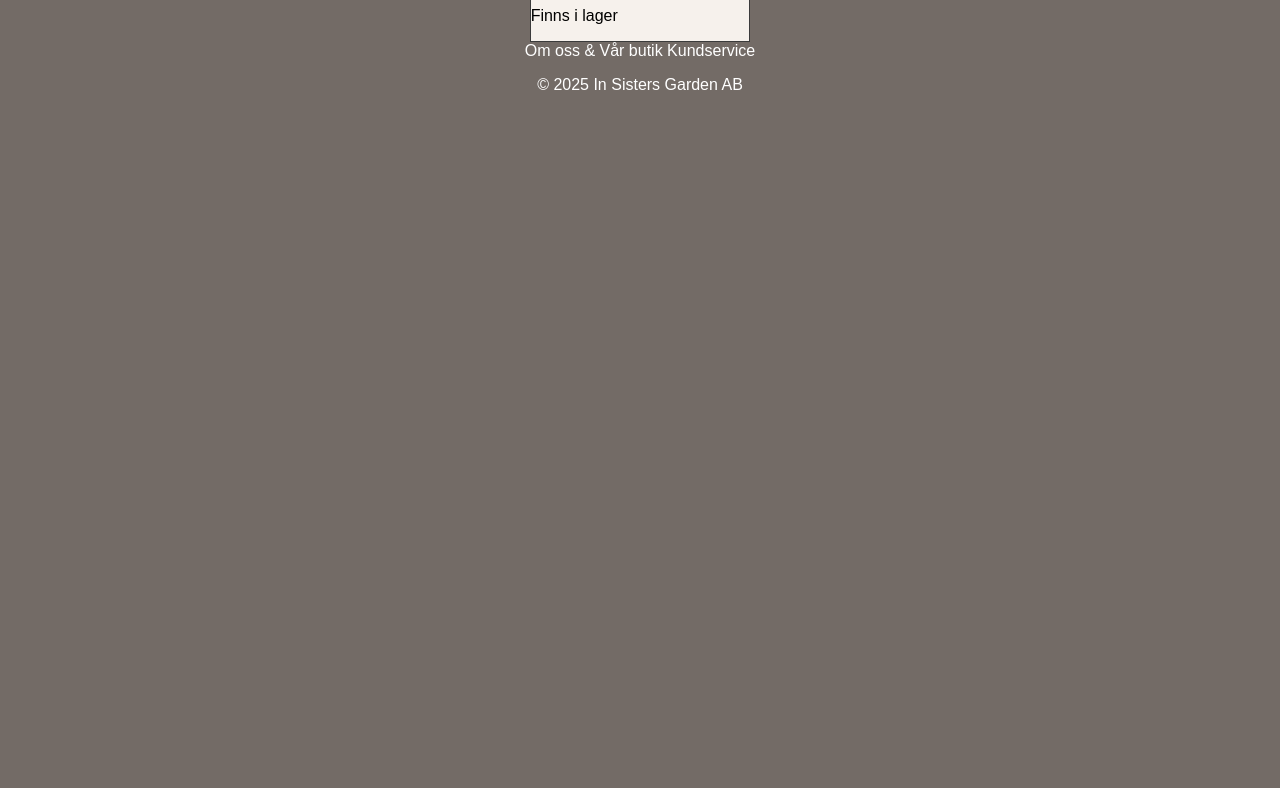
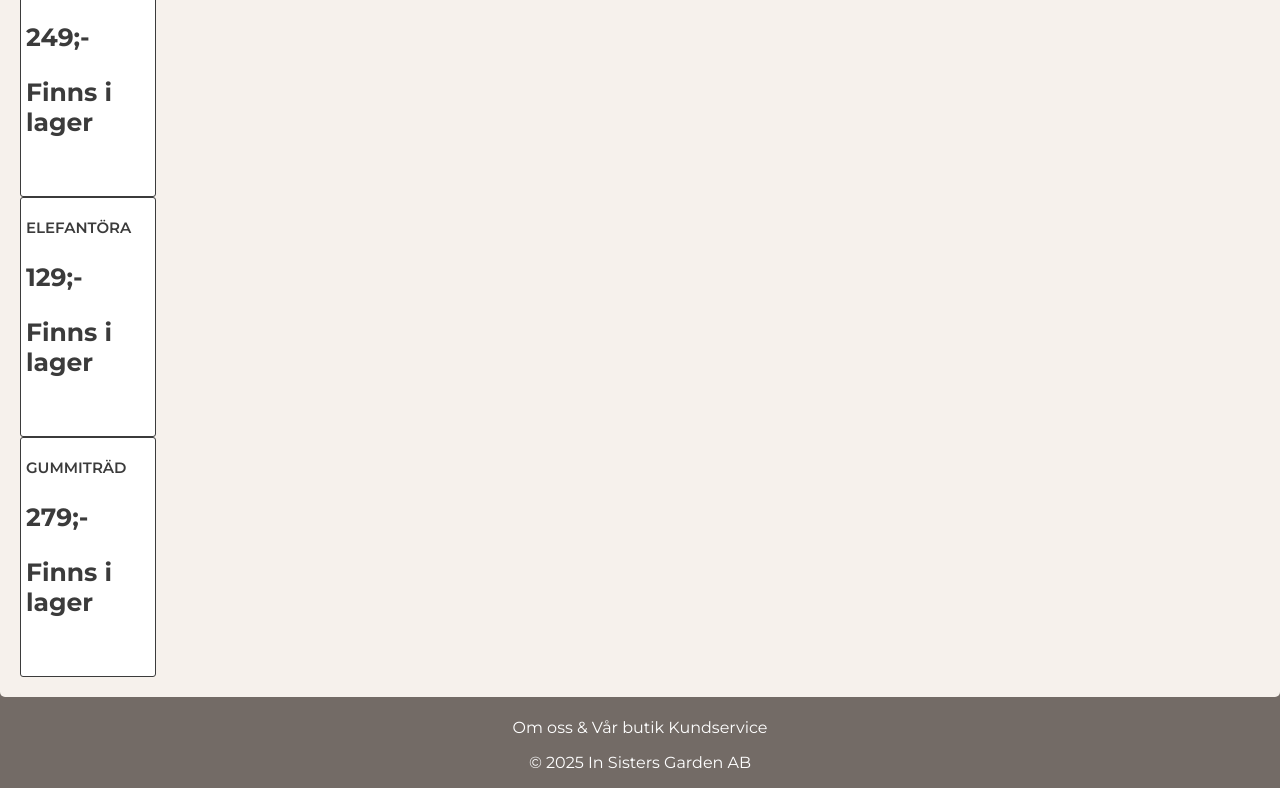
Before and after one commit to InnaKokic/project-webshop, a plain HTML site: page index.html in a window 1280 px wide. Shown: the part 966-1754 px from the top of the page. Before the commit the page ends 1076 px from the top, so only its background shows below. Drawn offline with Linux system fonts and the light colour scheme.

Commit message:
adding more css styling

```diff
--- a/main.js
+++ b/main.js
@@ -16,8 +16,8 @@ class Product {
         card.classList.add("card"); //ger klassnamn till vår nya div
 
         card.innerHTML = `
-        <h2> ${this.name} </h2>
-        <p> ${this.price} :-</p>
+        <h3> ${this.name} </h3>
+        <p> ${this.price};-</p>
         <p> ${this.inStock ? "Finns i lager" : "Slut i lager"} </p>
 
     `;
--- a/styles.css
+++ b/styles.css
@@ -3,7 +3,7 @@
 }
 
 :root {
-  font-family: sans-serif;
+    font-family: "montserrat";
 }
 
 body {
@@ -40,7 +40,6 @@ nav {
 
 #cartContainer {
     display: flex;
-  flex-direction: row;
     align-items: center;
 }
 
@@ -64,13 +63,39 @@ nav {
 
 main {
     background-color: #f6f1ec;
+    border-radius: 5px;
+    width: 100%;
+    padding: 20px;
+    margin: 1px;
 }
 
 .card {
     border: 1px solid #3b3b3b;
+    color: #3b3b3b;
+    border-radius: 3px;
+    background-color: white;
+    width: 136px;
+    height: 240px;
+    padding: 5px;
+}
+.card h3 {
+    max-width: 100%; /* Gör så att h1 aldrig blir bredare än kortet */
+    white-space: nowrap; /* Ingen radbrytning */
+    overflow: hidden; /* Göm text som inte får plats */
+    text-overflow: ellipsis; /* Lägg till "..." */
+
+    font-weight: 600;
+    font-size: 15px;
+    text-transform: uppercase;
+}
+
+.card p {
+      font-weight: 700;
+    font-size: 25px;
 }
 
 footer {
+    padding-top: 20px;
     margin-top: auto;
     text-align: center;
 }
```
Lines whose indentation alone changed are shown as unchanged.
